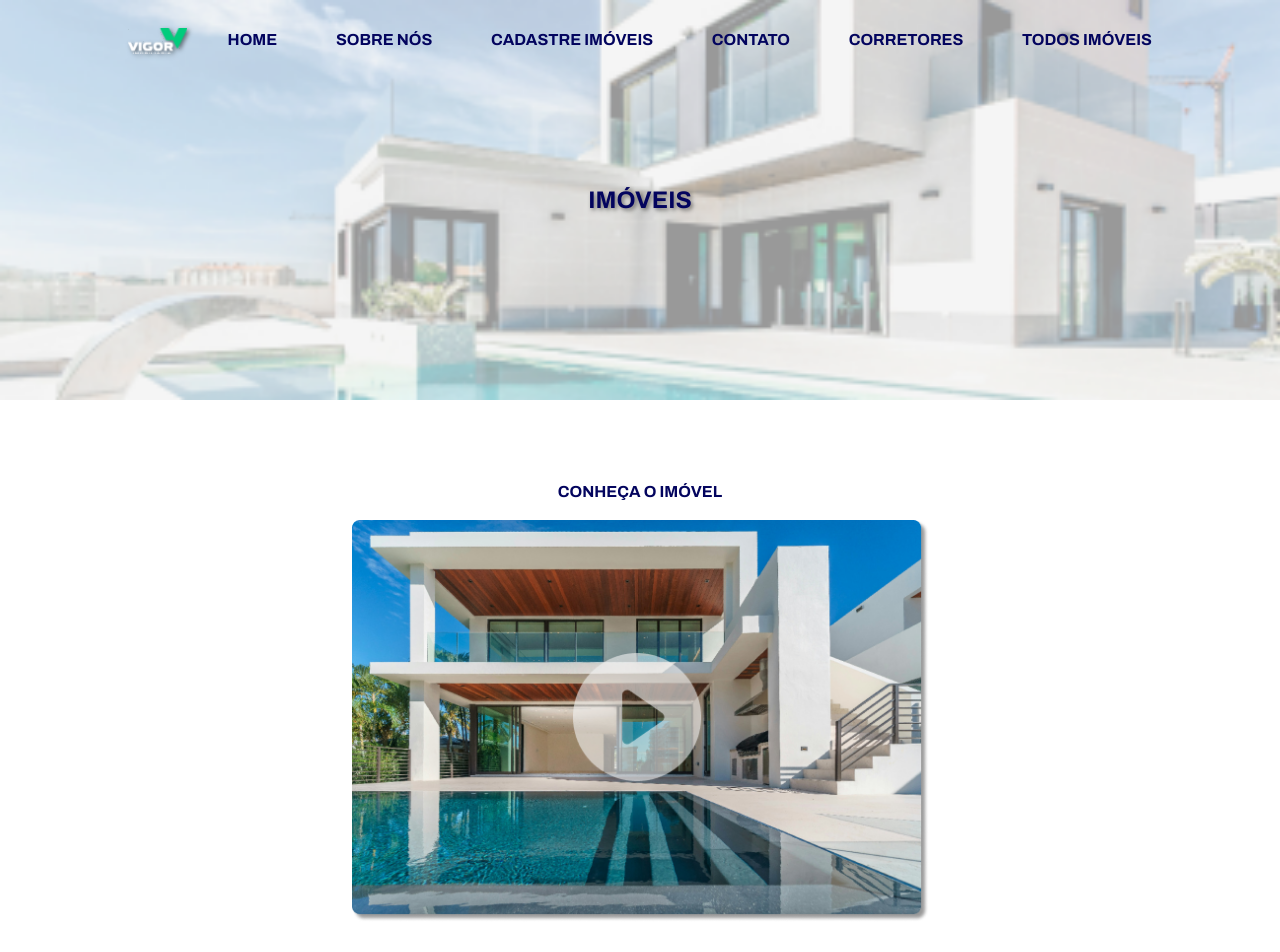
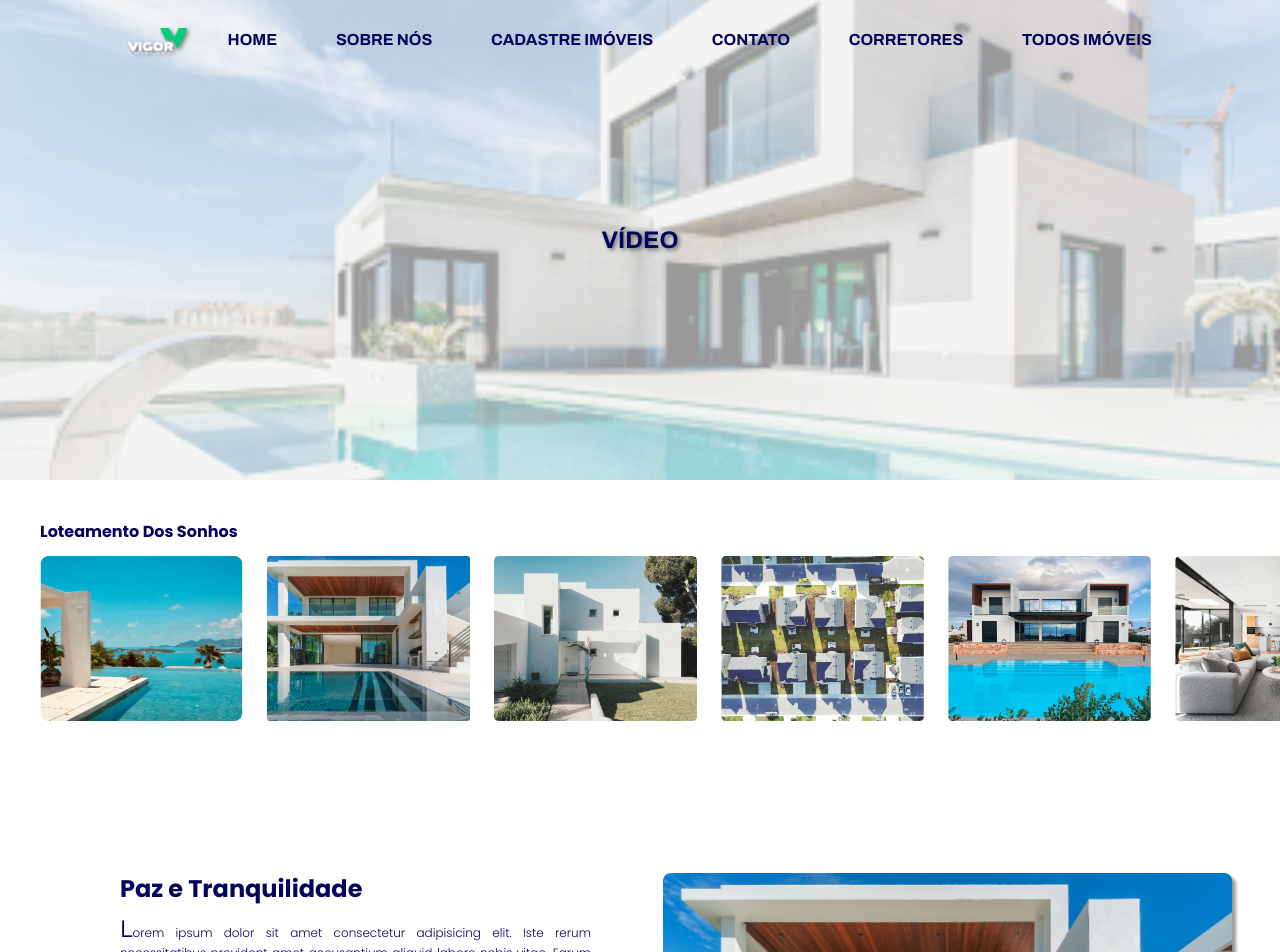
Before and after one commit to LuizLimaDev/vigor-imob, a Next.js app: page /properties/3 in a window 1280 px wide. Shown: the top 952 px of the page. Built offline with nearby package versions, Linux system fonts and the light colour scheme.

Commit message:
refactor: remove second video from propreties

```diff
--- a/app/properties/[id]/page.tsx
+++ b/app/properties/[id]/page.tsx
@@ -1,6 +1,5 @@
 import ArrowBack from "@/app/_components/ArrowBack/ArrowBack";
 import Hero from "@/app/_components/Hero/Hero";
-import Title from "@/app/_components/Title/Title";
 import Image from "next/image";
 import Link from "next/link";
 import propertiesDb from "../../../db/db.json";
@@ -19,24 +18,9 @@ const PropertiesDetail = ({ params }: { params: { id: number } }) => {
       <Hero
         src="/Pages/properties/hero.png"
         alt="imóveis"
-        title="Imóveis"
-        styles="desktop:h-[25rem] zero:hidden desktop:flex"
+        title="Vídeo"
+        styles="desktop:h-[30rem] zero:hidden desktop:flex"
       />
-
-      <div className="mb-10 flex flex-col items-center desktop:my-20 desktop:flex desktop:flex-col desktop:items-center">
-        <Title className="zero:hidden desktop:mb-4 desktop:block">
-          Conheça o imóvel
-        </Title>
-        {/* TODO - por video yt no lugar da imagem */}
-        <Image
-          src="/video-properties-details.png"
-          alt="imagem do imóvel"
-          width={0}
-          height={400}
-          sizes="100vw"
-          className="w-screen desktop:w-[577px]"
-        />
-      </div>
 
       <div className="pl-4 desktop:pl-20">
         {/* TODO - mudar o properties para a propriedade fotos de cada propriedade do json */}
```
